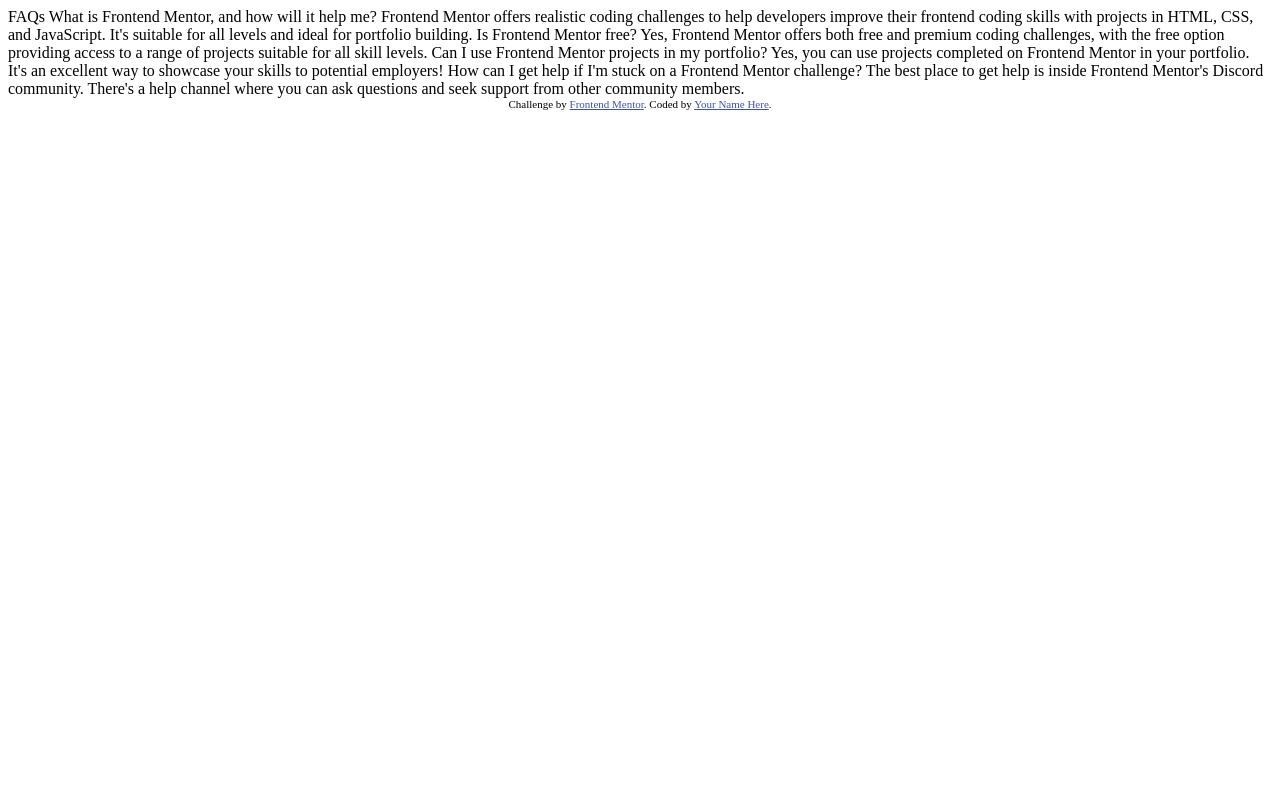
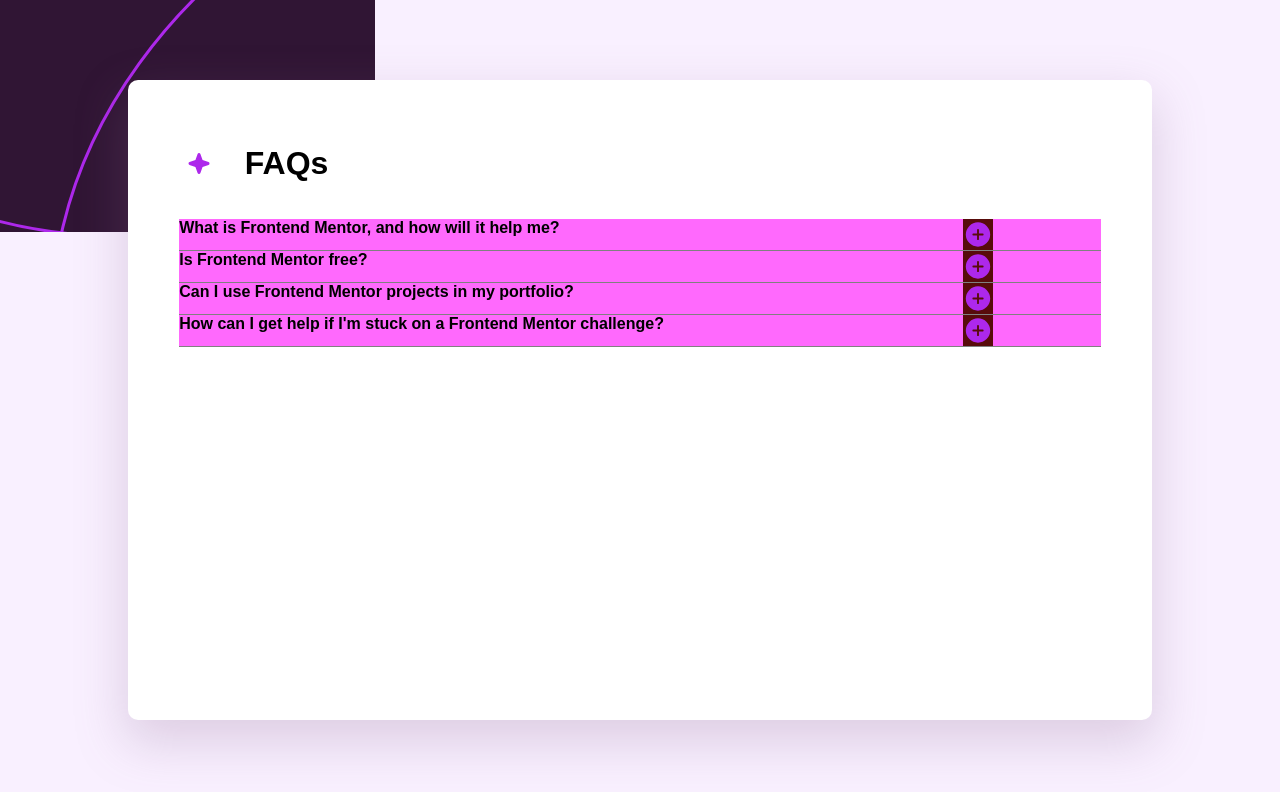
Before and after one commit to ShalomiAhavah/FAQ-accordion-fem, a plain HTML site: page index.html in a window 1280 px wide. Drawn offline with Linux system fonts and the light colour scheme; a web font is replaced by a local one.

Commit message:
Initial Commit

```diff
--- a/Less/styles.less
+++ b/Less/styles.less
@@ -1,2 +1,107 @@
+//variables
+@white: hsl(0, 0%, 100%);
+@lightPink: hsl(275, 100%, 97%);
+@grayishPurple: hsl(292, 16%, 49%);
+@darkPurple: hsl(292, 42%, 14%);
+
+@parFontSize: 1rem;
+
+//font
+@import url('https://fonts.googleapis.com/css2?family=Work+Sans:wght@400;600;700&display=swap');
+
+
+
+* {
+    margin: 0;
+    padding: 0;
+    box-sizing: border-box;
+    font-family: 'Work Sans', sans-serif;
+    // outline: 1px solid purple;
+}
+
+
+
+body {
+    background: url(/assets/images/background-pattern-mobile.svg);
+    background-color: hsl(275, 100%, 97%);
+    background-repeat:no-repeat;
+    height: 100vh;
+    display: flex;
+    align-items: center;
+    justify-content: center;
+}
+
+#card {
+    height: 80svh;
+    width: 80dvw;
+    background-color:@white;
+    margin: auto;
+    border-radius: 10px;
+    box-shadow:0px 20px 50px 3px hsla(293, 16%, 49%, 0.25) ;
+    padding: 4vw;
+}
+
+.topSection {
+    height: 8dvh;
+    line-height: 8dvh;
+    margin: 0 0 3vh 0;
+    display: flex;
+    align-items: center;
+}
+
+.topSection > h1, img {
+    display: inline;
+    margin: auto 2vw auto 0;
+}
+
+.topSection > img {
+    scale: 0.6;
+}
+
+
+#container--questions {
+    width: 72dvw;
+    height: auto;
+    background-color: rgba(255, 0, 251, 0.59);
+}
+.icon {
+    background:rgb(88, 11, 11) ;
+}
+
+.question {
+    height: 100%;
+    max-height: 100%;
+    border-bottom: 1px solid gray;
+}
+
+.question--header {
+    display: grid;
+    grid-template-columns: 75% 25%;;
+    gap: 10%;
+}
+.question p {
+    display: none;
+}
+
+.hiddenP p {
+    display: block;
+}
+.hiddenP {
+    display: block;
+}
+
+// .question:first-child >p {
+//     display: block;
+// }
+
+
+
 .attribution { font-size: 11px; text-align: center; }
 .attribution a { color: hsl(228, 45%, 44%); }
+
+
+.test {
+    height: 10px;
+    width: 200px;
+    background-image: url(/assets/images/icon-star.svg);
+}
--- a/index.html
+++ b/index.html
@@ -8,15 +8,64 @@
 
   <title>Frontend Mentor | FAQ accordion</title>
 
-  <!-- Feel free to remove these styles or customise in your own stylesheet 👍 -->
-  <style>
-    .attribution { font-size: 11px; text-align: center; }
-    .attribution a { color: hsl(228, 45%, 44%); }
-  </style>
+  <link rel="stylesheet" href="Css/styles.css">
+  <script src="/script.js"></script>
 </head>
 <body>
+  <div id="card">
+    <div class="topSection">
+      <img src="assets/images/icon-star.svg" alt="" id="starIcon"></img>
+      <h1>FAQs</h1>
+    </div>
+    <div id="container--questions">
 
-  FAQs
+      <div class="question">
+        <div class="question--header">
+          <h4>What is Frontend Mentor, and how will it help me?</h4>
+          <img src="/assets/images/icon-plus.svg" alt="" class="icon">
+        </div>
+        <p class="hiddeP">
+          Frontend Mentor offers realistic coding challenges to help developers improve their
+          frontend coding skills with projects in HTML, CSS, and JavaScript. It's suitable for
+          all levels and ideal for portfolio building.
+        </p>
+      </div>
+
+      <div class="question">
+        <div class="question--header">
+          <h4>Is Frontend Mentor free?</h4>
+          <img src="/assets/images/icon-plus.svg" alt="" class="icon">
+        </div>
+        <p class="hiddeP">
+          Yes, Frontend Mentor offers both free and premium coding challenges, with the free
+          option providing access to a range of projects suitable for all skill levels.
+        </p>
+      </div>
+      <div class="question">
+        <div class="question--header">
+          <h4>Can I use Frontend Mentor projects in my portfolio?</h4>
+          <img src="/assets/images/icon-plus.svg" alt="" class="icon">
+        </div>
+        <p class="hiddeP">
+          Yes, you can use projects completed on Frontend Mentor in your portfolio. It's an excellent
+          way to showcase your skills to potential employers!
+        </p>
+      </div>
+      <div class="question">
+        <div class="question--header">
+          <h4>How can I get help if I'm stuck on a Frontend Mentor challenge?</h4>
+          <img src="/assets/images/icon-plus.svg" alt="" class="icon">
+        </div>
+        <p class="hiddeP">
+          The best place to get help is inside Frontend Mentor's Discord community. There's a help
+          channel where you can ask questions and seek support from other community members.
+        </p>
+      </div>
+    </div>
+  </div>
+
+
+  <!-- FAQs
 
   What is Frontend Mentor, and how will it help me?
 
@@ -39,10 +88,12 @@
   The best place to get help is inside Frontend Mentor's Discord community. There's a help
   channel where you can ask questions and seek support from other community members.
 
-
-  <div class="attribution">
+   -->
+  <!-- <div class="attribution">
     Challenge by <a href="https://www.frontendmentor.io?ref=challenge" target="_blank">Frontend Mentor</a>.
     Coded by <a href="#">Your Name Here</a>.
-  </div>
+  </div> -->
+  <script src="/script.js"></script>
+
 </body>
 </html>
--- /dev/null
+++ b/script.js
@@ -0,0 +1,15 @@
+var element = document.getElementsByClassName("question");
+var hidden = document.getElementsByClassName("hiddenP");
+var icon = document.getElementsByClassName("icon");
+
+var i;
+
+
+
+
+for (i=0; i<element.length; i++) {
+    element[i].addEventListener("click", function() {
+        this.classList.toggle("hiddenP");
+        element.style.height = "auto";
+    })
+}
```
Also changed, not shown: Css/styles.css.
